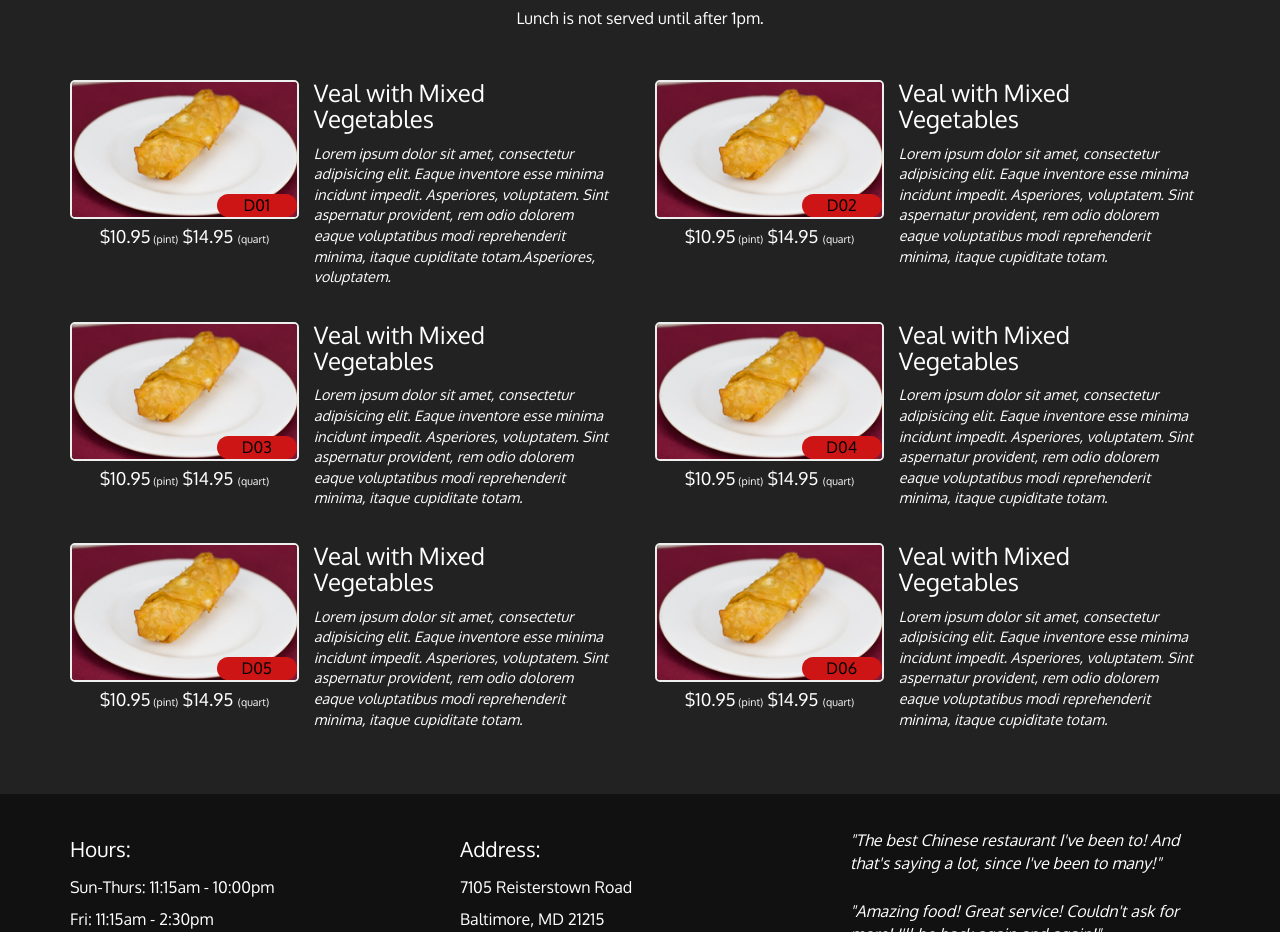
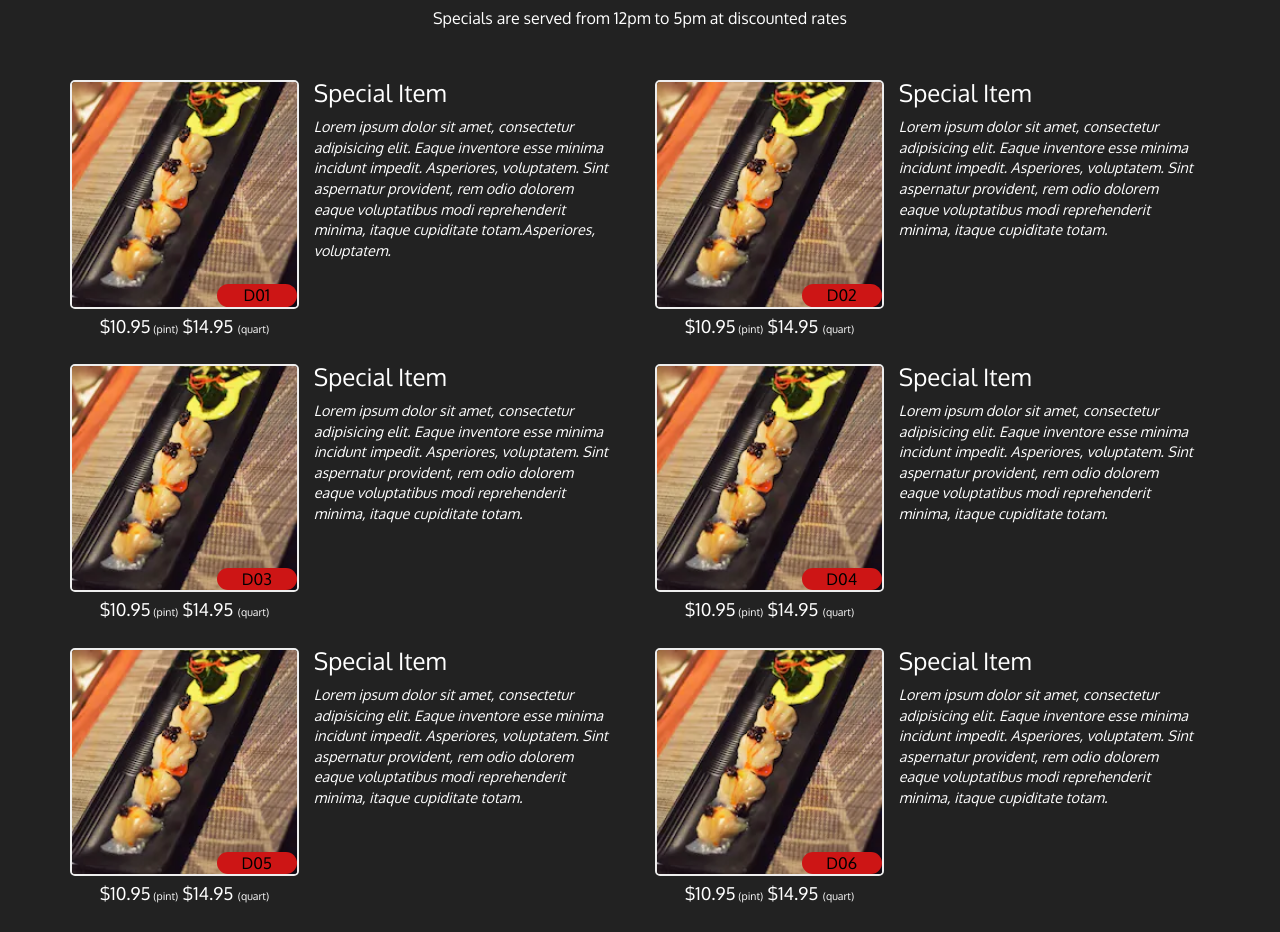
Before and after one commit to Spyder2603/restaurant, a plain HTML site: page single-category.html in a window 1280 px wide. Shown: the part 266-1198 px from the top of the page. Drawn offline with Linux system fonts and the light colour scheme; a web font is replaced by a local one.

Commit message:
fixed specials page

```diff
--- a/single-category.html
+++ b/single-category.html
@@ -48,12 +48,12 @@
 							</a>
 						</li>
 						<li>
-							<a href="#">
+							<a href="About.html">
 								<i class="fas fa-info-circle"></i><br class="hidden-xs"> About
 							</a>
 						</li>
 						<li>
-							<a href="#">
+							<a href="Awards.html">
 								<i class="fas fa-award"></i><br class="hidden-xs"> Awards
 							</a>
 						</li>
@@ -76,8 +76,8 @@
 	<div id="xs-deliver" class="text-center visible-xs">* We Deliver</div>
 
 	<div class="container" id="main-content">
-		<h2 id="menu-categories-title" class="text-center">Lunch Menu</h2>
-		<div class="text-center">Lunch is not served until after 1pm.</div>
+		<h2 id="menu-categories-title" class="text-center">Specials Menu</h2>
+		<div class="text-center">Specials are served from 12pm to 5pm at discounted rates</div>
 
 		<section class="row">
       <div class="menu-item-tile col-md-6">
@@ -85,12 +85,12 @@
           <div class="col-sm-5">
             <div class="menu-item-photo">
               <div>D01</div>
-              <img class="img-responsive" width="250" height="150" src="images/menu/B/B-1.jpg" alt="Item">
+              <img class="img-responsive" width="250" height="150" src="images/menu/CSR/CSR.jpg" alt="Item">
             </div>
             <div class="menu-item-price">$10.95<span> (pint)</span> $14.95 <span>(quart)</span></div>
           </div>
           <div class="menu-item-description col-sm-7">
-            <h3 class="menu-item-title">Veal with Mixed Vegetables</h3>
+            <h3 class="menu-item-title">Special Item</h3>
             <p class="menu-item-details">Lorem ipsum dolor sit amet, consectetur adipisicing elit. Eaque inventore esse minima incidunt impedit. Asperiores, voluptatem. Sint aspernatur provident, rem odio dolorem eaque voluptatibus modi reprehenderit minima, itaque cupiditate totam.Asperiores, voluptatem. </p>
           </div>
         </div>
@@ -102,12 +102,12 @@
           <div class="col-sm-5">
             <div class="menu-item-photo">
               <div>D02</div>
-              <img class="img-responsive" width="250" height="150" src="images/menu/B/B-1.jpg" alt="Item">
+              <img class="img-responsive" width="250" height="150" src="images/menu/CSR/CSR.jpg" alt="Item">
             </div>
             <div class="menu-item-price">$10.95<span> (pint)</span> $14.95 <span>(quart)</span></div>
           </div>
           <div class="menu-item-description col-sm-7">
-            <h3 class="menu-item-title">Veal with Mixed Vegetables</h3>
+            <h3 class="menu-item-title">Special Item</h3>
             <p class="menu-item-details">Lorem ipsum dolor sit amet, consectetur adipisicing elit. Eaque inventore esse minima incidunt impedit. Asperiores, voluptatem. Sint aspernatur provident, rem odio dolorem eaque voluptatibus modi reprehenderit minima, itaque cupiditate totam.</p>
           </div>
         </div>
@@ -121,12 +121,12 @@
           <div class="col-sm-5">
             <div class="menu-item-photo">
               <div>D03</div>
-              <img class="img-responsive" width="250" height="150" src="images/menu/B/B-1.jpg" alt="Item">
+              <img class="img-responsive" width="250" height="150" src="images/menu/CSR/CSR.jpg" alt="Item">
             </div>
             <div class="menu-item-price">$10.95<span> (pint)</span> $14.95 <span>(quart)</span></div>
           </div>
           <div class="menu-item-description col-sm-7">
-            <h3 class="menu-item-title">Veal with Mixed Vegetables</h3>
+            <h3 class="menu-item-title">Special Item</h3>
             <p class="menu-item-details">Lorem ipsum dolor sit amet, consectetur adipisicing elit. Eaque inventore esse minima incidunt impedit. Asperiores, voluptatem. Sint aspernatur provident, rem odio dolorem eaque voluptatibus modi reprehenderit minima, itaque cupiditate totam.</p>
           </div>
         </div>
@@ -138,12 +138,12 @@
           <div class="col-sm-5">
             <div class="menu-item-photo">
               <div>D04</div>
-              <img class="img-responsive" width="250" height="150" src="images/menu/B/B-1.jpg" alt="Item">
+              <img class="img-responsive" width="250" height="150" src="images/menu/CSR/CSR.jpg" alt="Item">
             </div>
             <div class="menu-item-price">$10.95<span> (pint)</span> $14.95 <span>(quart)</span></div>
           </div>
           <div class="menu-item-description col-sm-7">
-            <h3 class="menu-item-title">Veal with Mixed Vegetables</h3>
+            <h3 class="menu-item-title">Special Item</h3>
             <p class="menu-item-details">Lorem ipsum dolor sit amet, consectetur adipisicing elit. Eaque inventore esse minima incidunt impedit. Asperiores, voluptatem. Sint aspernatur provident, rem odio dolorem eaque voluptatibus modi reprehenderit minima, itaque cupiditate totam.</p>
           </div>
         </div>
@@ -157,12 +157,12 @@
           <div class="col-sm-5">
             <div class="menu-item-photo">
               <div>D05</div>
-              <img class="img-responsive" width="250" height="150" src="images/menu/B/B-1.jpg" alt="Item">
+              <img class="img-responsive" width="250" height="150" src="images/menu/CSR/CSR.jpg" alt="Item">
             </div>
             <div class="menu-item-price">$10.95<span> (pint)</span> $14.95 <span>(quart)</span></div>
           </div>
           <div class="menu-item-description col-sm-7">
-            <h3 class="menu-item-title">Veal with Mixed Vegetables</h3>
+            <h3 class="menu-item-title">Special Item</h3>
             <p class="menu-item-details">Lorem ipsum dolor sit amet, consectetur adipisicing elit. Eaque inventore esse minima incidunt impedit. Asperiores, voluptatem. Sint aspernatur provident, rem odio dolorem eaque voluptatibus modi reprehenderit minima, itaque cupiditate totam.</p>
           </div>
         </div>
@@ -174,12 +174,12 @@
           <div class="col-sm-5">
             <div class="menu-item-photo">
               <div>D06</div>
-              <img class="img-responsive" width="250" height="150" src="images/menu/B/B-1.jpg" alt="Item">
+              <img class="img-responsive" width="250" height="150" src="images/menu/CSR/CSR.jpg" alt="Item">
             </div>
             <div class="menu-item-price">$10.95<span> (pint)</span> $14.95 <span>(quart)</span></div>
           </div>
           <div class="menu-item-description col-sm-7">
-            <h3 class="menu-item-title">Veal with Mixed Vegetables</h3>
+            <h3 class="menu-item-title">Special Item</h3>
             <p class="menu-item-details">Lorem ipsum dolor sit amet, consectetur adipisicing elit. Eaque inventore esse minima incidunt impedit. Asperiores, voluptatem. Sint aspernatur provident, rem odio dolorem eaque voluptatibus modi reprehenderit minima, itaque cupiditate totam.</p>
           </div>
         </div>
```
